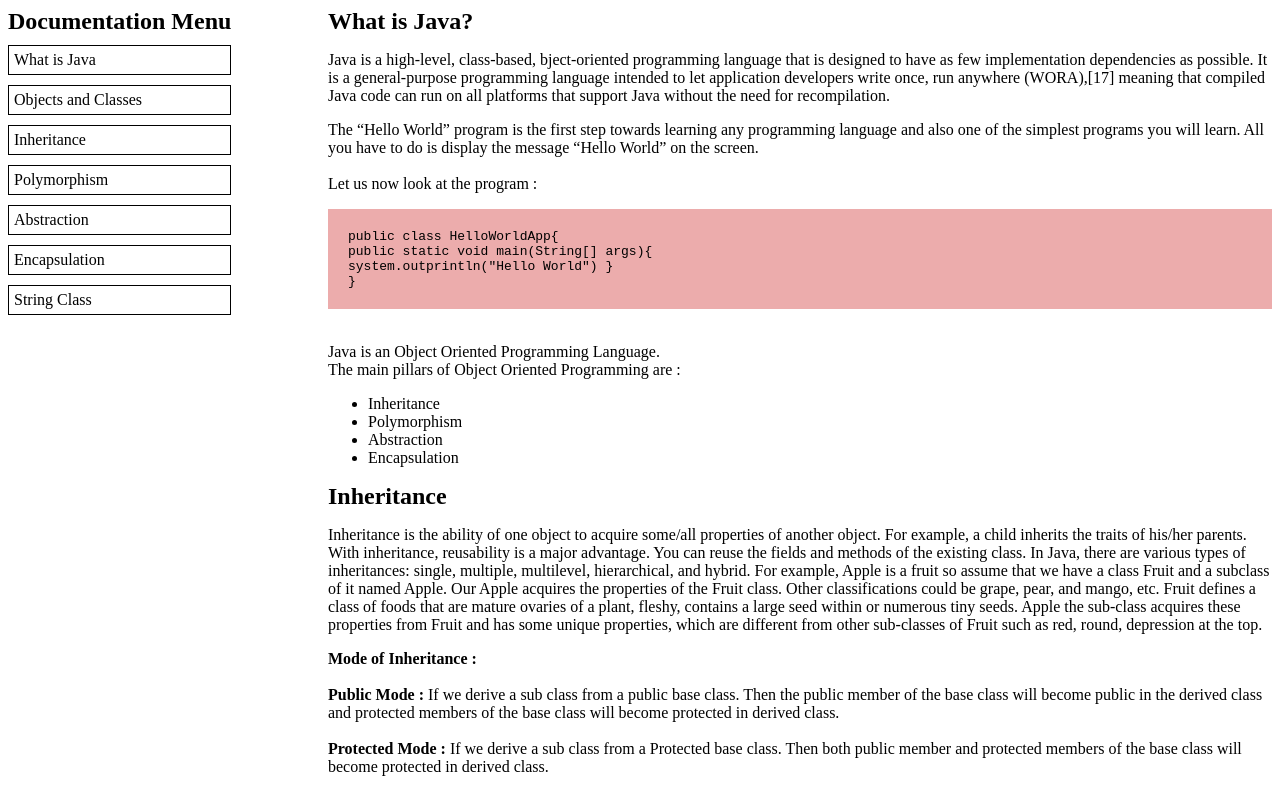
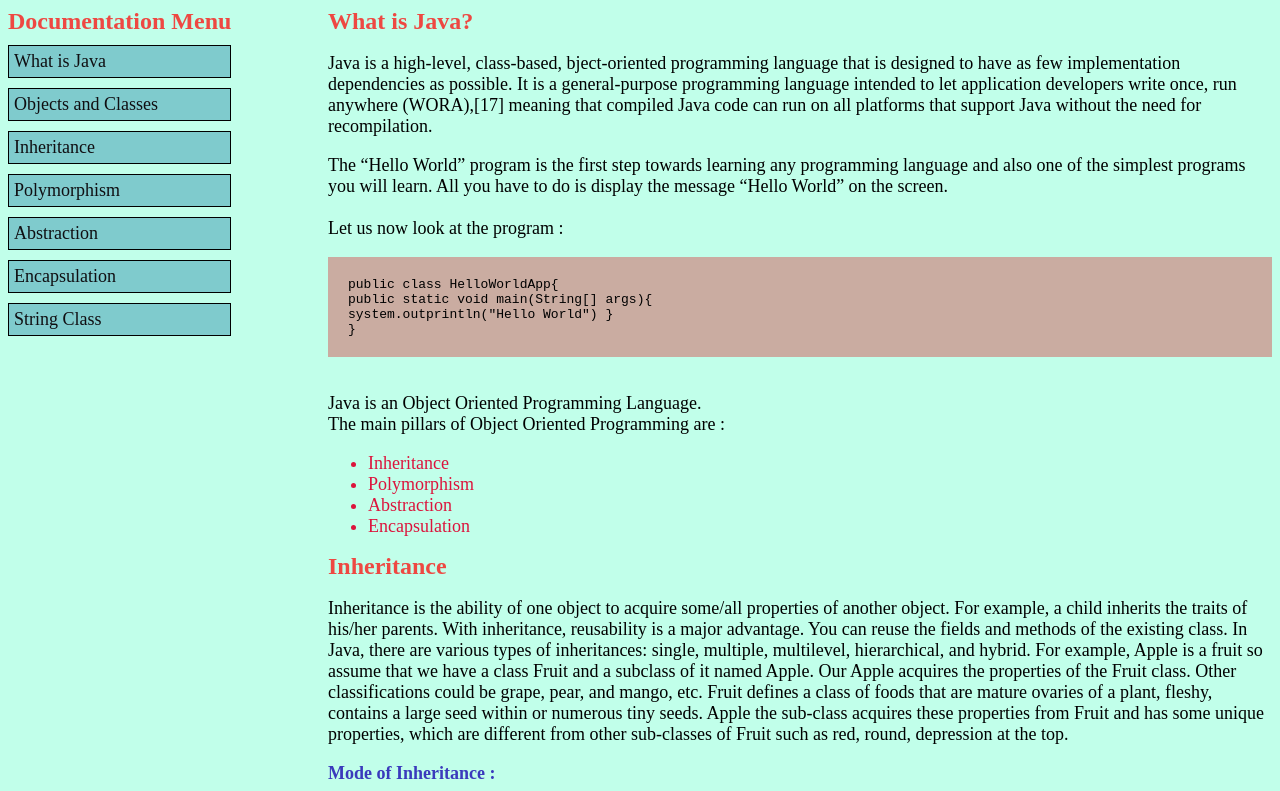
Before and after one commit to Salil09pandey/technical-documentation, a plain HTML site: page index.html in a window 1280 px wide. Shown: the top 791 px of the page. Drawn offline with Linux system fonts and the light colour scheme.

Commit message:
update in css

```diff
--- a/style.css
+++ b/style.css
@@ -1,3 +1,8 @@
+body{
+    background-color: rgba(127, 255, 212, 0.482);
+}
+
+
 div.main-body {
     display: grid;
     grid-template-columns: minmax(300px , auto)1fr;
@@ -10,13 +15,27 @@ nav#navbar {
     position: fixed;
 }
 
+p{
+    font-size: large;
+}
+
+li{
+    color: crimson;
+    font-size: large;
+}
+
+b{
+    color: rgb(58, 58, 188);
+}
 nav#navbar a {
     display: block;
+    background-color: rgba(88, 173, 189, 0.626);
     border: 1px solid black;
     padding: 5px;
     margin: 10px 0;
     text-decoration: none;
-    color: black;
+    color: rgb(16, 15, 18);
+    font-size: large;
 }
 
 main#main-doc {
@@ -26,6 +45,7 @@ main#main-doc {
 header {
     font-size: 1.5rem;
     font-weight: bold;
+    color: rgba(255, 0, 0, 0.719);
 }
 
 code {
```
